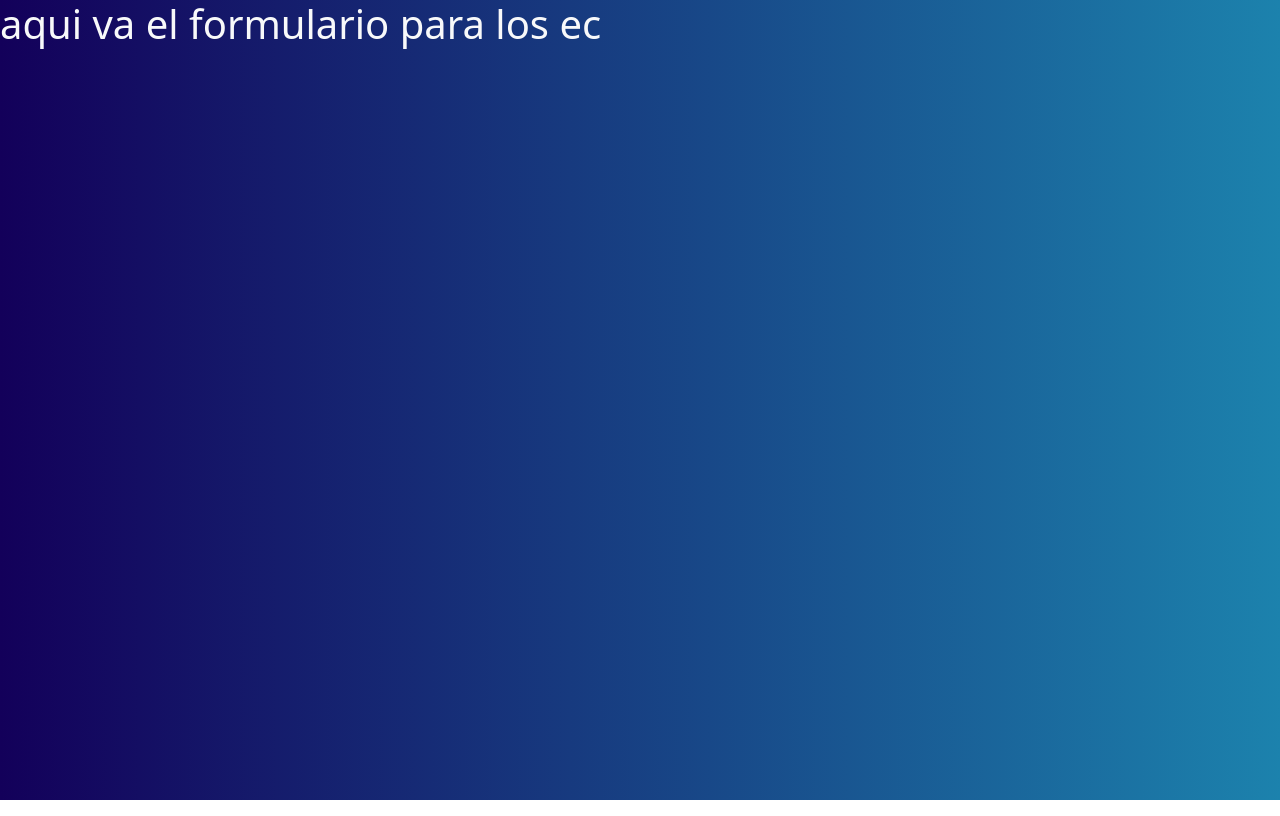
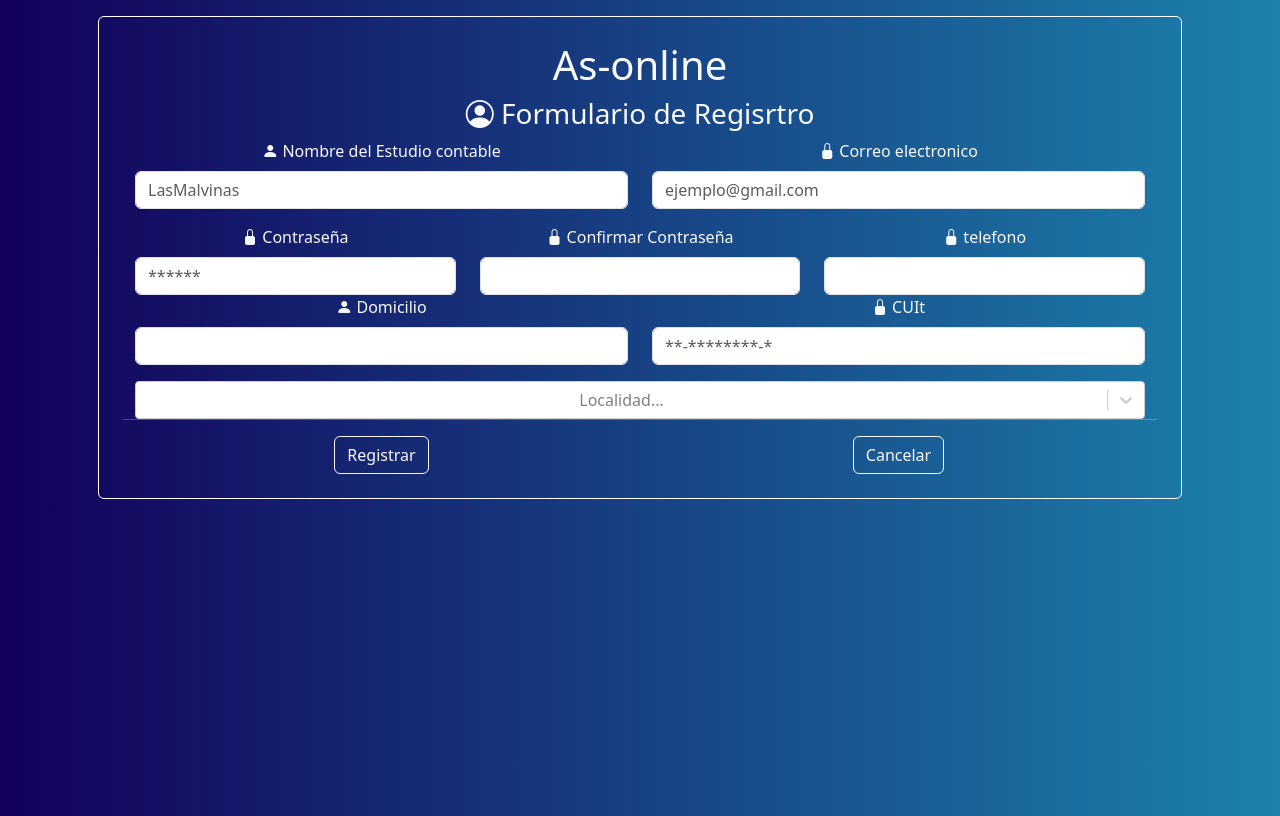
Before and after one commit to Mausach/AS-ONLINE-FRONT-Demo, a React (Vite) app: page /register in a window 1280 px wide. Built offline with nearby package versions, Linux system fonts and the light colour scheme.

Commit message:
form reg ec

```diff
--- a/package.json
+++ b/package.json
@@ -16,6 +16,7 @@
     "react": "^18.2.0",
     "react-dom": "^18.2.0",
     "react-router-dom": "^6.16.0",
+    "react-select": "^5.7.7",
     "sweetalert": "^2.1.2"
   },
   "devDependencies": {
--- a/src/pages/HomeLogin/Componentes/FromularioLogin.jsx
+++ b/src/pages/HomeLogin/Componentes/FromularioLogin.jsx
@@ -13,6 +13,8 @@ export const ForularioLogin = () => {
     });
 
     const navigate = useNavigate();
+
+
 
     //controla los cambios que se hagan en los campos del formulario
     const onInputChange = (e) => {
@@ -86,7 +88,7 @@ export const ForularioLogin = () => {
 
                             ¿Sos nuevo? por favor
 
-                            <button type="button" className="btn btn-outline-light m-2">Registrate</button>
+                            <button type="button" className="btn btn-outline-light m-2" onClick={ir_Register}>Registrate</button>
 
                             aqui
 
--- /dev/null
+++ b/src/pages/ReegisterEC/Componentes/BuscadorSelect.jsx
@@ -0,0 +1,31 @@
+import React, { useState } from 'react';
+import Select from 'react-select';
+
+const options = [
+  { value: 'La Banda', label: 'La Banda' },
+  { value: 'Frias', label: 'Frias' },
+  { value: 'Ojo de agua', label: 'Ojo de agua' },
+  // Agrega más opciones según sea necesario
+];
+
+function SelectLocalidad() {
+  const [selectedOption, setSelectedOption] = useState(null);
+
+  const handleChange = (selected) => {
+    setSelectedOption(selected);
+  };
+
+  return (
+    <Select
+      value={selectedOption}
+      onChange={handleChange}
+      options={options}
+      isSearchable={true} // Activa la funcionalidad de búsqueda
+      placeholder="Localidad..."
+      className="text-dark"
+
+    />
+  );
+}
+
+export default SelectLocalidad;
--- a/src/pages/ReegisterEC/Componentes/FormularioReegisterEC.jsx
+++ b/src/pages/ReegisterEC/Componentes/FormularioReegisterEC.jsx
@@ -2,6 +2,7 @@ import React, { useState } from 'react'
 import { useNavigate } from 'react-router-dom';
 //import { starLogin } from '../helpers/StarLogin';
 import swal from 'sweetalert';
+import SelectLocalidad from './BuscadorSelect';
 
 
 export const FormularioReegisterECk = () => {
@@ -12,9 +13,10 @@ export const FormularioReegisterECk = () => {
         email: "",
         password: "",
         confirmarPassword: "",
-        telefono:"",
-        domicilio:"",
-
+        telefono: "",
+        domicilio: "",
+        cuit: "",
+        localidad: "",
     });
 
     const navigate = useNavigate();
@@ -32,18 +34,24 @@ export const FormularioReegisterECk = () => {
         e.preventDefault();
         if (
             user.email.trim() === "" ||
-            user.password.trim() === "") {
+            user.password.trim() === "" ||
+            user.nombreEC.trim() === "" ||
+            user.confirmarPassword.trim() === "" ||
+            user.telefono.trim() === "" ||
+            user.domicilio.trim() === "" ||
+            user.cuit.trim() === "" ||
+            user.localidad.trim() === "") {
             swal("ERROR", "todos los campos son obligatorios", "error");
         } else {
 
-            swal("FUNCIONA", user.email +" "+ user.password, "success");
+            swal("FUNCIONA", user.email + " " + user.password, "success");
             //starLogin(user.email, user.password, navigate);//llama al metodo starLogin del helper
         }
     }
 
     return (
         <div className='container-sm'>
-            <form className="p-5 p-sm-4 rounded text-center border border-white m-3" onSubmit={onSubmit}>
+            <form className="p-5 p-sm-4 rounded text-center border border-white m-3 row" onSubmit={onSubmit}>
 
                 <h1 className=''>
 
@@ -52,51 +60,111 @@ export const FormularioReegisterECk = () => {
 
                 <h3 className=''>
                     <i className="bi bi-person-circle"> </i>
-                    INICIAR SESIÒN
+                    Formulario de Regisrtro
                 </h3>
+
+                <div className='col-6'>
                     <label for="exampleFormControlInput1" className="form-label" onSubmit={onSubmit}>
 
                         <i className="bi bi-person-fill"> </i>
-                        Correo Electronico
+                        Nombre del Estudio contable
 
 
                     </label>
-                <input type="email" name="email" className="form-control mb-3"  placeholder="perez@gmail.com" maxLength={30} value={user.email} onChange={onInputChange}/>
+                    <input type="text" name="nombreEC" className="form-control mb-3" placeholder="LasMalvinas" maxLength={30} value={user.nombreEC} onChange={onInputChange} />
 
+                </div>
+
+
+                <div className='col-6'>
+                    <label for="exampleFormControlInput1" className="form-label">
+
+                        <i className="bi bi-lock-fill"> </i>
+                        Correo electronico
+
+
+                    </label>
+                    <input type="email" name="email" className="form-control" placeholder="ejemplo@gmail.com" minLength={5} maxLength={20} value={user.email} onChange={onInputChange} />
+
+                </div>
+
+
+                <div className='col-4'>
                     <label for="exampleFormControlInput1" className="form-label">
 
                         <i className="bi bi-lock-fill"> </i>
                         Contraseña
 
+                    </label>
+                    <input type="password" name="password" className="form-control" placeholder="******" minLength={5} maxLength={20} value={user.password} onChange={onInputChange} />
+
+
+                </div>
+
+                <div className='col-4'>
+                    <label for="exampleFormControlInput1" className="form-label">
+
+                        <i className="bi bi-lock-fill"> </i>
+                        Confirmar Contraseña
 
                     </label>
-                <input type="password" name="password" className="form-control" placeholder="******" minLength={5} maxLength={20} value={user.password} onChange={onInputChange}/>
-
-                <label for="exampleFormControlInput1" className="form-label p-2">
+                    <input type="password" name="confirmarPassword" className="form-control" minLength={5} maxLength={20} value={user.confirmarPassword} onChange={onInputChange} />
 
 
-                            <a href="#" className='text-white'>¿Olvidaste tu contraseña? Clic aquí</a>
+                </div>
 
+                <div className='col-4'>
+                    <label for="exampleFormControlInput1" className="form-label">
+
+                        <i className="bi bi-lock-fill"> </i>
+                        telefono
+
+                    </label>
+                    <input type="number" name="telefono" className="form-control" minLength={5} maxLength={20} value={user.telefono} onChange={onInputChange} />
+
+                </div>
+
+
+                <div className='col-6'>
+                    <label for="exampleFormControlInput1" className="form-label" onSubmit={onSubmit}>
+
+                        <i className="bi bi-person-fill"> </i>
+                        Domicilio
 
 
                     </label>
+                    <input type="text" name="domicilio" className="form-control mb-3" maxLength={30} value={user.domicilio} onChange={onInputChange} />
 
-                    <div className="mb-2">
-                    <button type="submit" className="btn btn-outline-light" >Ingresar</button>
                 </div>
+
+                <div className='col-6'>
+                    <label for="exampleFormControlInput1" className="form-label">
+
+                        <i className="bi bi-lock-fill"> </i>
+                        CUIt
+
+                    </label>
+                    <input type="number" name="cuit" className="form-control" placeholder='**-********-*' minLength={5} maxLength={20} value={user.cuit} onChange={onInputChange} />
+
+                </div>
+
+
+                <div className='col-12'>
+                    <SelectLocalidad />
+
+
+                </div>
+
                 <hr></hr>
 
-                 <label for="exampleFormControlInput1" className="form-label">
+                <div className="col-6">
+                    <button type="submit" className="btn btn-outline-light" >Registrar</button>
+                </div>
 
+                <div className="col-6">
+                    <button type="submit" className="btn btn-outline-light" >Cancelar</button>
+                </div>
 
-                            ¿Sos nuevo? por favor
-
-                            <button type="button" className="btn btn-outline-light m-2">Registrate</button>
-
-                            aqui
-
-
-                    </label>
 
 
             </form>
--- a/src/pages/ReegisterEC/RegisterEC.jsx
+++ b/src/pages/ReegisterEC/RegisterEC.jsx
@@ -1,10 +1,11 @@
+import { FormularioReegisterECk } from "./Componentes/FormularioReegisterEC"
 
 
 export const RegisterEC = () => {
 
     return (
       <div className='text-light'>
-        <h1>aqui va el formulario para los ec</h1>
+        <FormularioReegisterECk/>
       </div>
     )
 
```
Also changed, not shown: 1 other file (tests, documents, lock files or other folders). Lines whose indentation alone changed are shown as unchanged.
